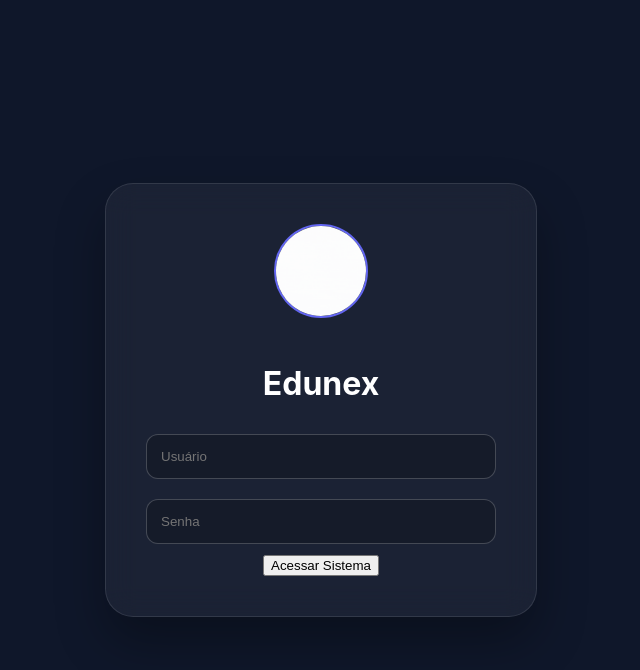
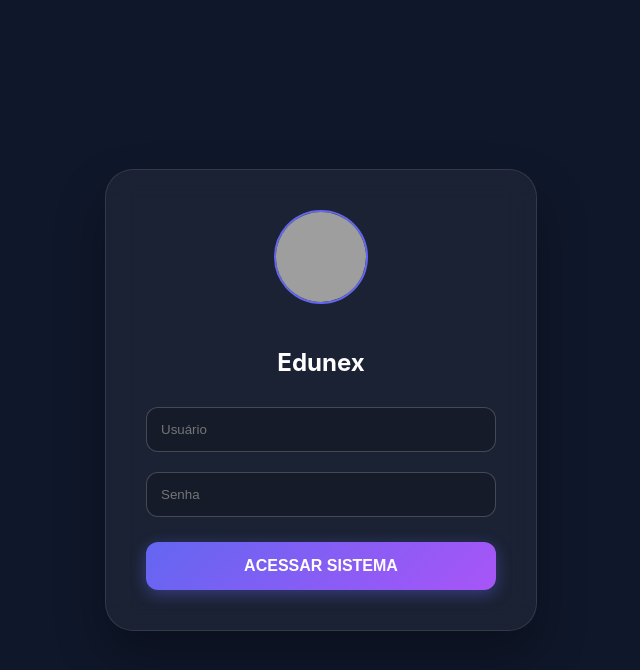
Before and after one commit to brunorochamczal/eduflow, a Flask app: page / in a window 1280 px wide. Shown: the top 670 px of the page, without its empty margins (319-959 px from the left). Run offline with Flask 3, Linux system fonts and the light colour scheme; some libraries are stand-ins or nearby versions; grey boxes are pictures that could not be loaded.

Commit message:
Update index.html

```diff
--- a/templates/index.html
+++ b/templates/index.html
@@ -10,16 +10,15 @@
 <body>
 
     <div id="login-screen" class="auth-container">
-        <div class="login-card">
-            <img src="{{ url_for('static', filename='imgs/edu.gif') }}" alt="Logo Edunex" class="main-logo">
-            <h1>Edunex</h1>
-            <div class="input-group">
-                <input type="text" id="user" placeholder="Usuário">
-                <input type="password" id="pass" placeholder="Senha">
-            </div>
-            <button onclick="handleLogin()">Acessar Sistema</button>
-        </div>
+    <div class="login-card">
+        <img src="{{ url_for('static', filename='edu.gif') }}" class="main-logo">
+        <h2>Edunex</h2>
+        <input type="text" id="user" placeholder="Usuário">
+        <input type="password" id="pass" placeholder="Senha">
+
+        <button id="btn-login" onclick="handleLogin()">ACESSAR SISTEMA</button>
     </div>
+</div>
 
     <div id="dashboard-screen" class="main-layout hidden">
         <aside class="sidebar">
```
